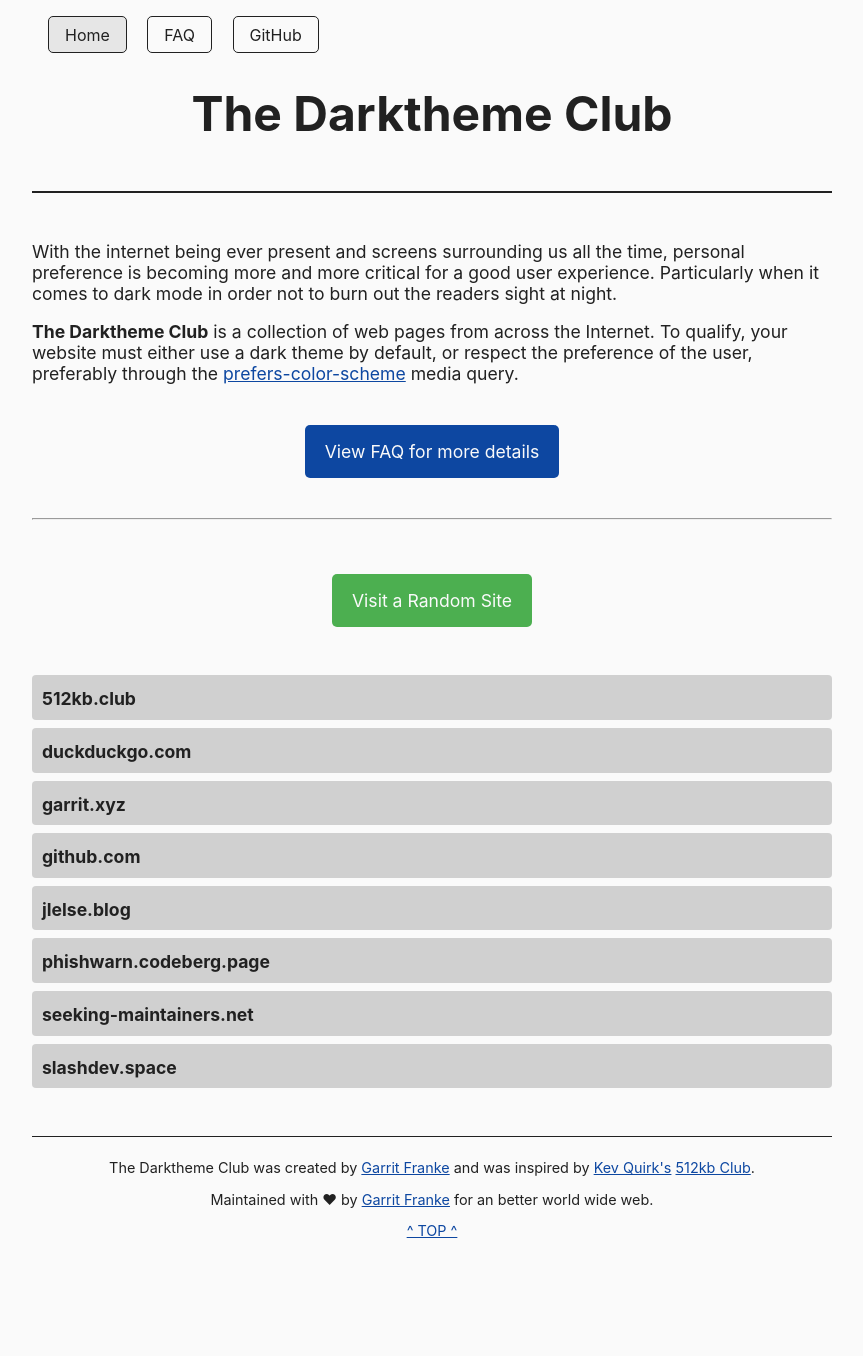
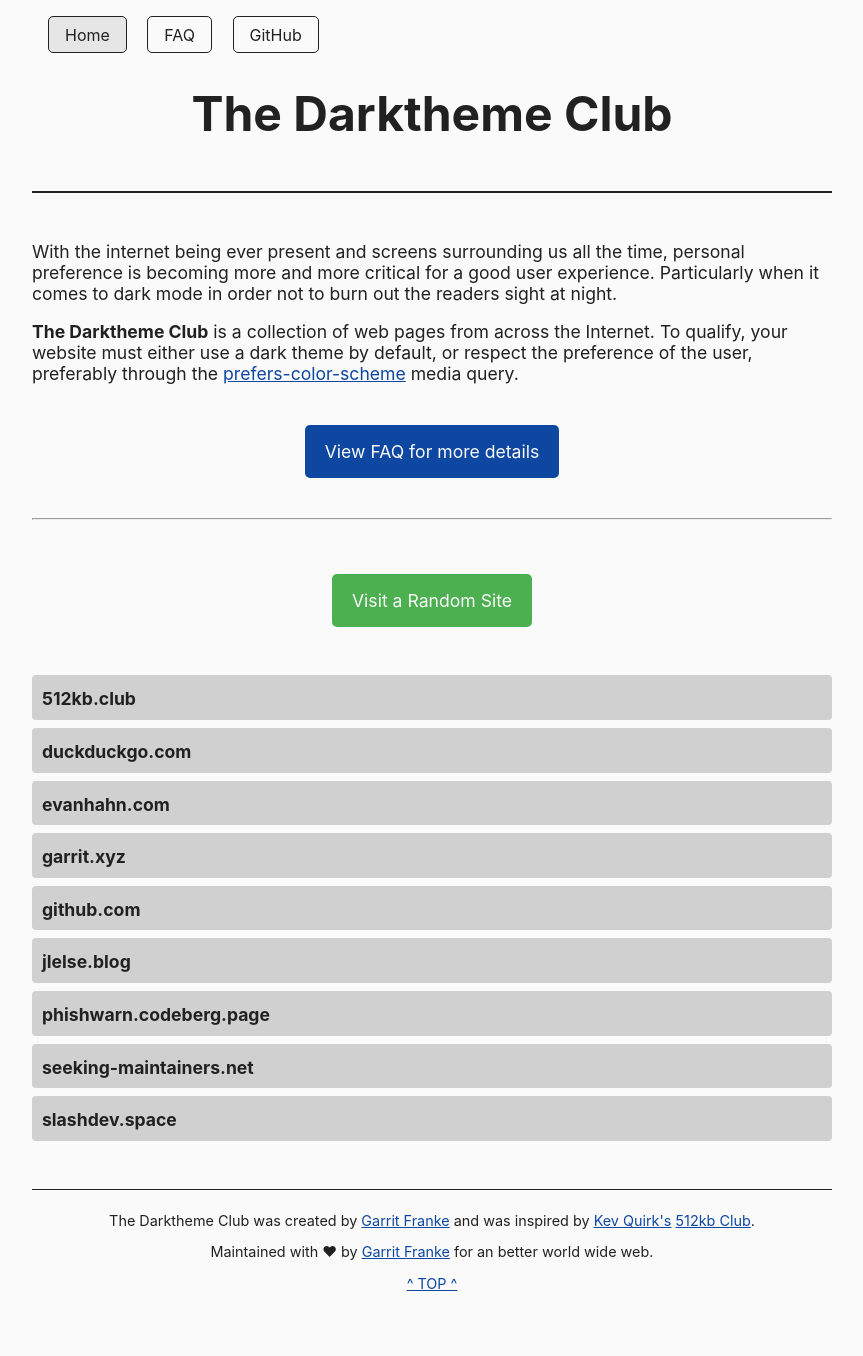
Before and after one commit to katherinek727/darktheme.club, a Jekyll site: the page built from index.md, in a window 1280 px wide. Shown: the whole page, without its empty margins (208-1071 px from the left). Built offline with Jekyll 4.4.1, drawn with Linux system fonts in a browser that asks for light colours; before the commit the page ends 1303 px from its top, so only the background shows below that.

Commit message:
Add evanhahn.com
This adds <https://evanhahn.com> to the list, which [uses][0] the
media query method.

[0]: https://github.com/EvanHahn/evanhahn-dot-com/blob/919fb1ca2839400ce245be5ca82daee5a541fab6/assets/sass/variables.scss#L16-L25

```diff
--- a/_data/sites.yml
+++ b/_data/sites.yml
@@ -6,6 +6,11 @@
 - domain: duckduckgo.com
   url: https://duckduckgo.com/
   method: unknown
+  last_checked: 2022-07-16
+
+- domain: evanhahn.com
+  url: https://evanhahn.com/
+  method: mediaquery
   last_checked: 2022-07-16
 
 - domain: garrit.xyz
```
